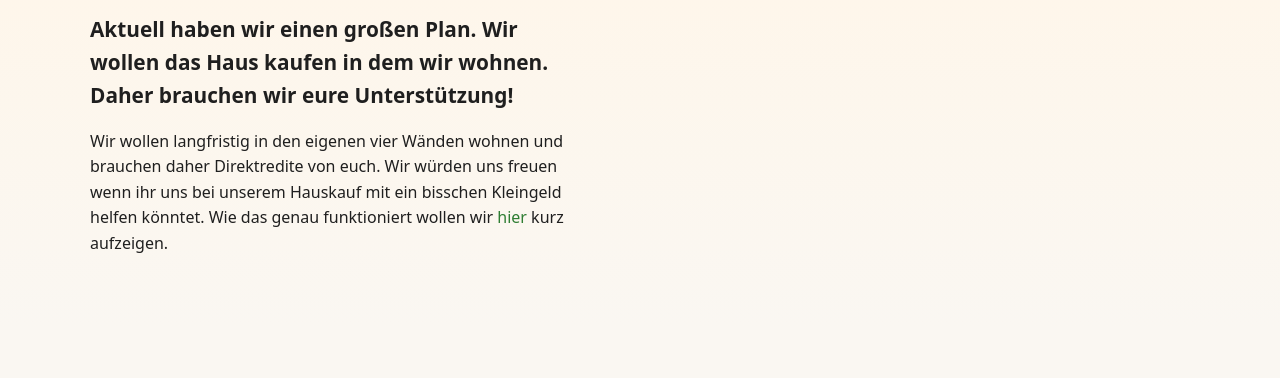
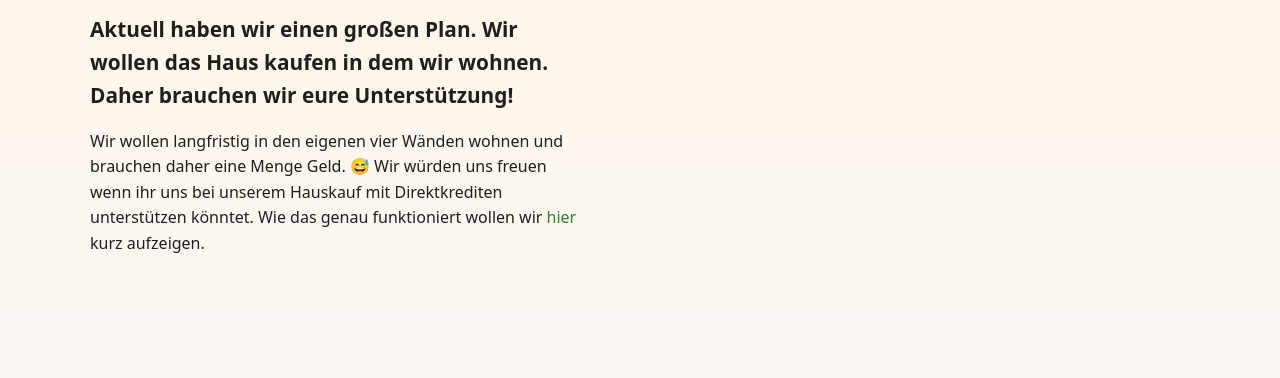
Before and after one commit to sapiens91/syntopie-web, a website: page index.html in a window 1280 px wide. Shown: the part 759-1137 px from the top of the page. Drawn offline with Linux system fonts and the light colour scheme; no server answers.

Commit message:
Update index.html

```diff
--- a/index.html
+++ b/index.html
@@ -420,8 +420,8 @@ header.shrink .brand-logo{width:34px;height:34px;}
       </p>
         <h1>Aktuell haben wir einen großen Plan. Wir wollen das Haus kaufen in dem wir wohnen. Daher brauchen wir eure Unterstützung!</h1>
       <p>
-        Wir wollen langfristig in den eigenen vier Wänden wohnen und brauchen daher Direktredite von euch.
-        Wir würden uns freuen wenn ihr uns bei unserem Hauskauf mit ein bisschen Kleingeld helfen könntet. Wie das genau funktioniert wollen wir
+        Wir wollen langfristig in den eigenen vier Wänden wohnen und brauchen daher eine Menge Geld. 😅
+        Wir würden uns freuen wenn ihr uns bei unserem Hauskauf mit Direktkrediten unterstützen könntet. Wie das genau funktioniert wollen wir
            <a href="#finanzierung">hier</a> kurz aufzeigen.
       </p>
       </div>
```
